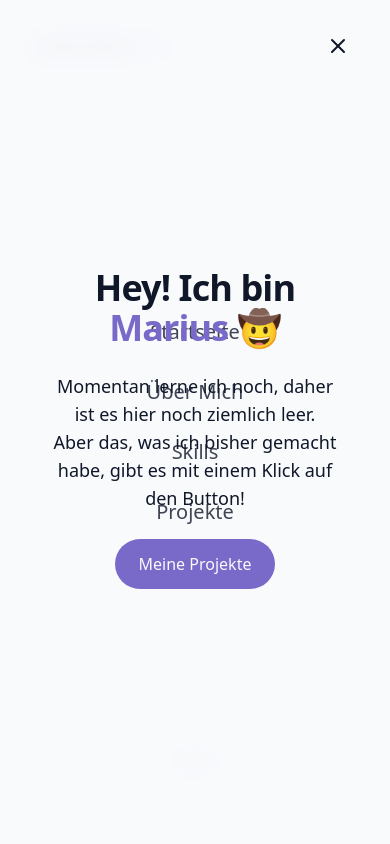
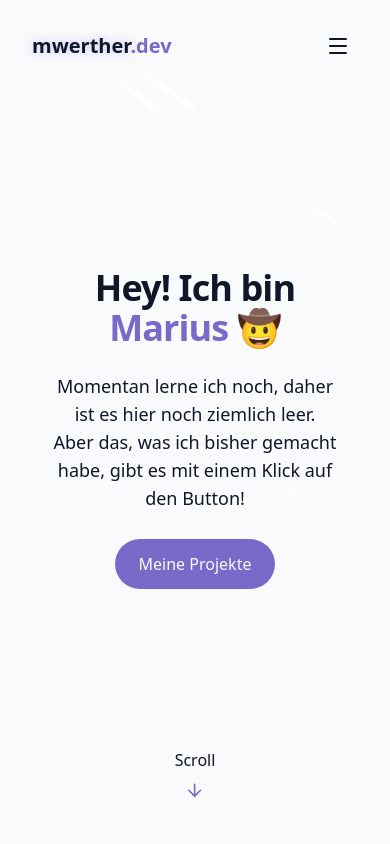
Before and after one commit to DrPepperaholic/portfolio, a React (Vite) app: page / in a window 390 px wide. Shown: the top 844 px of the page. Built offline with nearby package versions, Linux system fonts and the light colour scheme.

Commit message:
Changed DefaultState for MenuOpen on Mobile

```diff
--- a/index.html
+++ b/index.html
@@ -4,7 +4,7 @@
     <meta charset="UTF-8" />
     <link rel="icon" type="image/svg+xml" href="/vite.svg" />
     <meta name="viewport" content="width=device-width, initial-scale=1.0" />
-    <title>portfolio</title>
+    <title>Marius - Webentwickler & Tech Guy</title>
   </head>
   <body>
     <div id="root"></div>
--- a/src/components/NavBar.jsx
+++ b/src/components/NavBar.jsx
@@ -12,7 +12,7 @@ const NavItems = [
 
 export const NavBar = () => {
     const [isScrolled, setIsScrolled] = useState(false);
-    const [isMenuOpen, setisMenuOpen] = useState(true);
+    const [isMenuOpen, setisMenuOpen] = useState(false);
 
     useEffect(() => {
         const handleScroll = () => {
```
